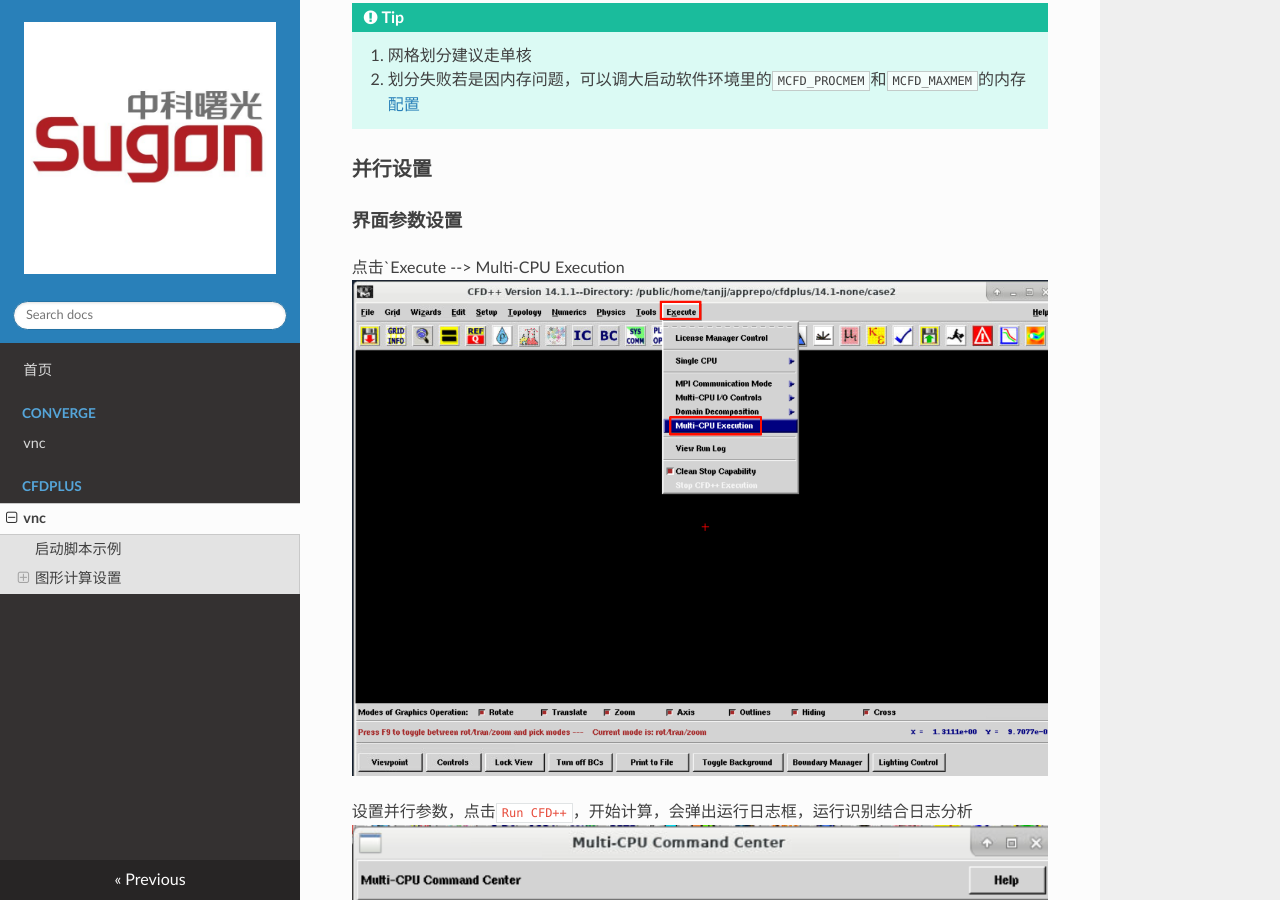
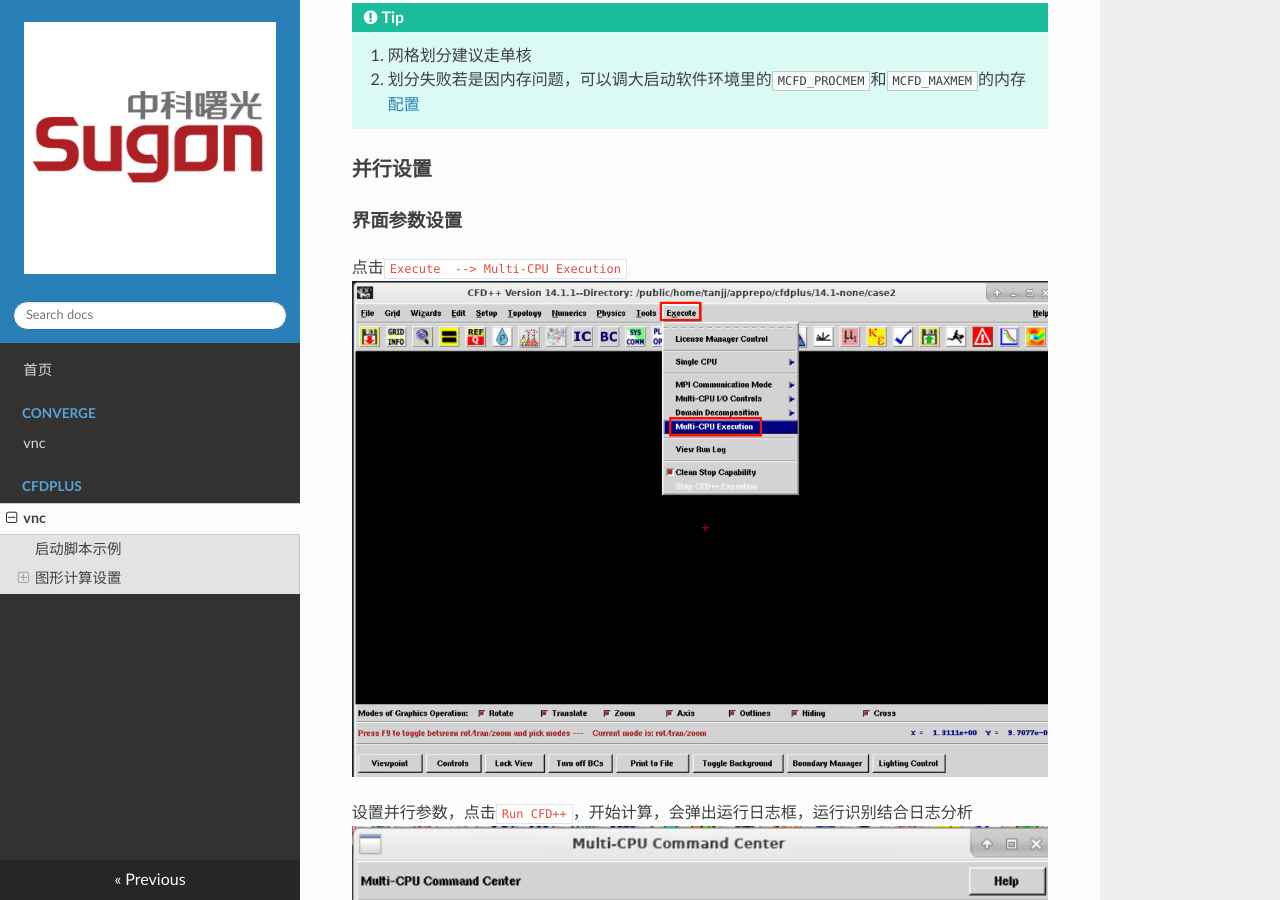
Before and after one commit to sugon-docs/engineering, an MkDocs documentation site: the page built from docs/cfdplus/vnc/cfdplus-vnc.md, in a window 1280 px wide and 900 px high, scrolled down 2949 px. Built offline with MkDocs 1.6.1, drawn with Linux system fonts in a browser that asks for light colours; nearby versions of some CDN libraries.

```diff
--- a/docs/cfdplus/vnc/cfdplus-vnc.md
+++ b/docs/cfdplus/vnc/cfdplus-vnc.md
@@ -65,7 +65,7 @@ sleep 10000
 
 ### 并行设置
 #### 界面参数设置
-点击`Execute  --> Multi-CPU Execution
+点击`Execute  --> Multi-CPU Execution`
 ![并行设置1](./attachment/parallel_set1.png)
 
 设置并行参数，点击`Run CFD++`，开始计算，会弹出运行日志框，运行识别结合日志分析
--- a/mkdocs.yml
+++ b/mkdocs.yml
@@ -1,5 +1,5 @@
 site_name: 工程软件使用                   # 站点名称
-
+# site_url: https://sugon-docs/engineering   # 站点 URL
 theme:
   name: readthedocs
   logo: converge/vnc/attachment/logo.jpg
@@ -12,8 +12,23 @@ theme:
 
 plugins:                                  # 搜索插件
   - search
+  # - to-pdf:
+  #     author: ipx@39
+  #     copyright: Copyright © ipx@39 2026
+  #     # cover: false
+  #     # cover_title: 工程软件使用说明
+  #     # toc_title: 目录
+  #     toc_level: 3
+  #     heading_shift: true
+  #     output_path: output/使用说明.pdf
+  #     enabled_if_env: ENABLE_PDF_EXPORT
+  #     # html_path: output/使用说明.html
+  #     debug_html: true
+  #     verbose: true
+
   - pdf-export:                           # pdf导出插件
       verbose: true
+      media_type: print
       enabled_if_env: ENABLE_PDF_EXPORT   # 环境变量控制是否开启pdf导出功能
 
 markdown_extensions:                      # 代码高亮插件
```
